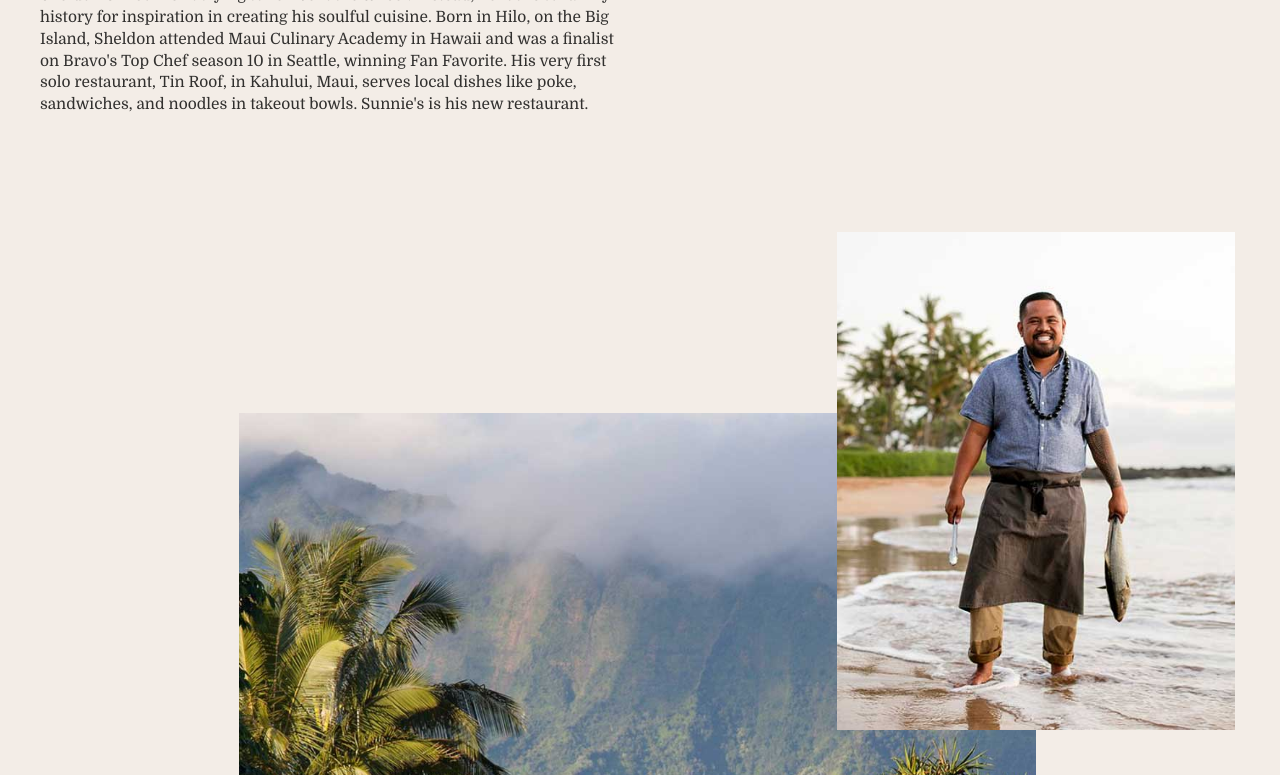
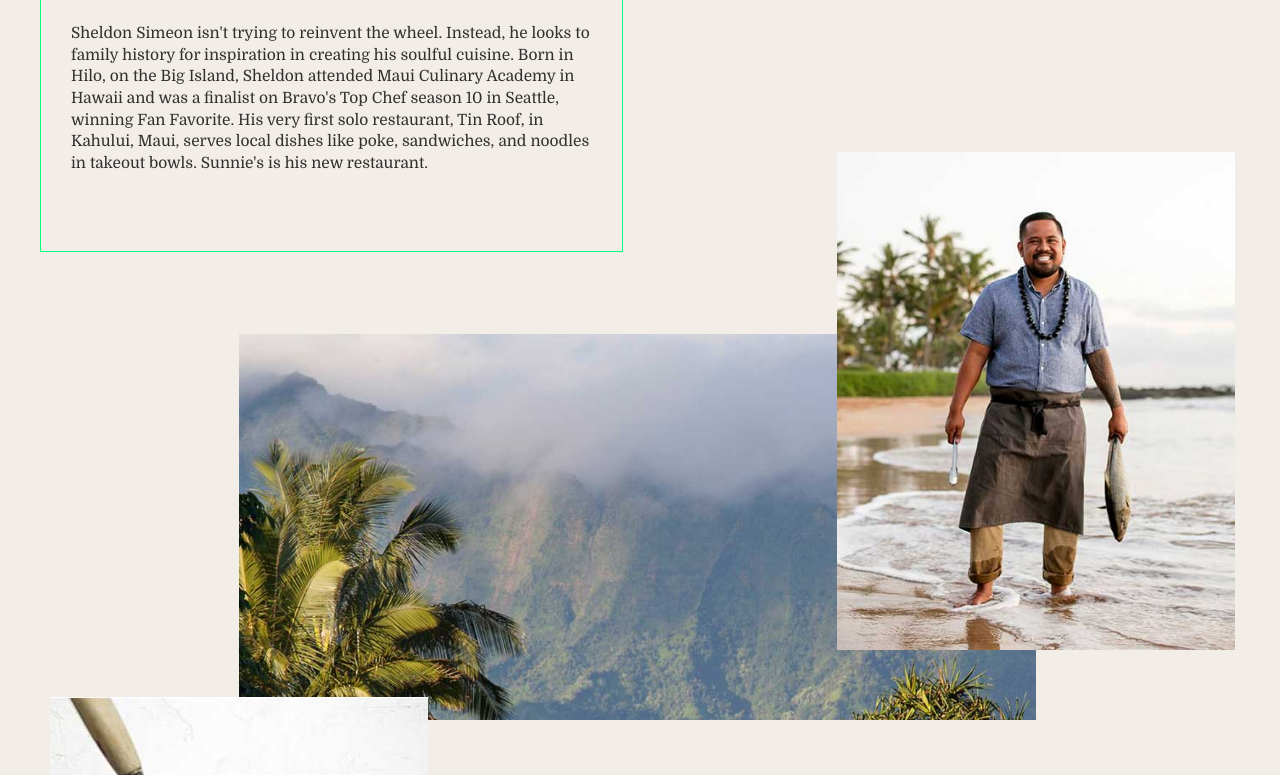
Before and after one commit to catriveros/sunnies, a plain HTML site: page ourstory.html in a window 1280 px wide. Shown: the part 411-1186 px from the top of the page. Drawn offline with nearby package versions, Linux system fonts and the light colour scheme.

Commit message:
grids in about

```diff
--- a/css/style.css
+++ b/css/style.css
@@ -823,6 +823,7 @@ section {
 .fresh {
     text-align: center;
 
+
 }
 
 .fresh p {
@@ -842,9 +843,14 @@ section {
 .aboutchef {
     text-align: left;
 
+
     p {
         text-wrap: pretty;
         text-align: left;
+
+        padding: 10px;
+        padding-top: 10px;
+
     }
 
     h1 {
@@ -855,7 +861,24 @@ section {
 
     }
 
+    .green-line {
+        border: 1px solid rgb(0, 255, 123);
+        padding-left: 20px;
+        padding-right: 10px;
+        padding-top: 20px;
+        min-height: 40svh;
+
+    }
+
+    h2 {
+        font-size: 28px;
+
+    }
+
+
 }
+
+
 
 
 .customgrid1 {
@@ -914,6 +937,8 @@ section {
     grid-template-columns: 16.6% 16.6% 16.6% 16.6% 16.6% 16.6%;
     grid-template-rows: 16.6% 16.6% 16.6% 16.6% 16.6% 16.6%;
     min-height: 70svh;
+    margin-top: -200px;
+
 
     .img1 {
         /* background: rgb(218, 216, 216); */
--- a/ourstory.html
+++ b/ourstory.html
@@ -78,22 +78,27 @@
                 <div class="row">
 
                     <div class="one-half">
-                        <div>
-                            <h1>Chef Sheldon</h1>
+                        <h1>Chef Sheldon</h1>
+                        <div class="green-line">
 
 
+                            <h2>A New Generation Mom & Pop Shop</h2>
+                            <p>Sheldon Simeon isn't trying to reinvent the wheel. Instead, he looks to family history
+                                for
+                                inspiration in creating his soulful cuisine. Born in Hilo, on the Big Island, Sheldon
+                                attended Maui Culinary Academy in Hawaii and was a finalist on Bravo's Top Chef season
+                                10 in
+                                Seattle, winning Fan Favorite. His very first solo restaurant, Tin Roof, in Kahului,
+                                Maui,
+                                serves local dishes like poke, sandwiches, and noodles in takeout bowls. Sunnie's is his
+                                new
+                                restaurant.</p>
                         </div>
-                        <h2>A New Generation Mom & Pop Shop</h2>
-                        <p>Sheldon Simeon isn't trying to reinvent the wheel. Instead, he looks to family history for
-                            inspiration in creating his soulful cuisine. Born in Hilo, on the Big Island, Sheldon
-                            attended Maui Culinary Academy in Hawaii and was a finalist on Bravo's Top Chef season 10 in
-                            Seattle, winning Fan Favorite. His very first solo restaurant, Tin Roof, in Kahului, Maui,
-                            serves local dishes like poke, sandwiches, and noodles in takeout bowls. Sunnie's is his new
-                            restaurant.
-
                     </div>
 
                 </div>
+
+            </div>
             </div>
 
 
```
